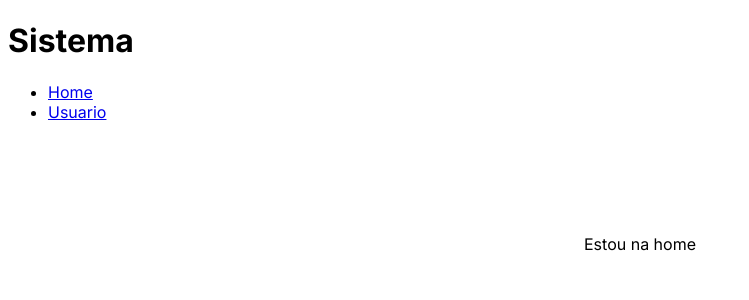
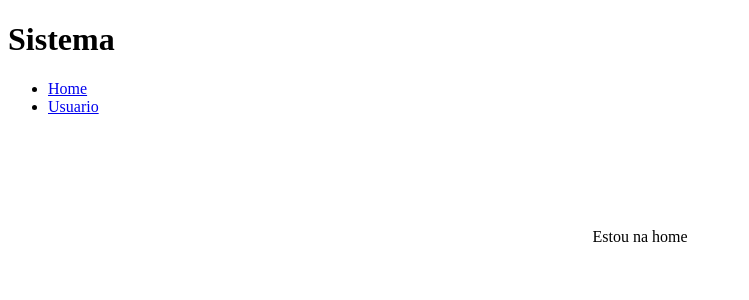
Before and after one commit to mauromaiodev/next-react-template, a Next.js app: page / in a window 1280 px wide. Shown: the top 300 px of the page, without its empty margins (0-749 px from the left). Built offline with nearby package versions, Linux system fonts and the light colour scheme.

Commit message:
update layout metadata e remoção de class não usada

```diff
--- a/src/app/layout.tsx
+++ b/src/app/layout.tsx
@@ -1,12 +1,9 @@
 import type { Metadata } from "next";
-import { Inter } from "next/font/google";
 import Link from "next/link";
 
-const inter = Inter({ subsets: ["latin"] });
-
 export const metadata: Metadata = {
-  title: "Create Next App",
-  description: "Generated by create next app"
+  title: "Next Template",
+  description: "Template para projetos Next 13"
 };
 
 export default function RootLayout({
@@ -16,7 +13,7 @@
 }) {
   return (
     <html lang="en">
-      <body className={inter.className}>
+      <body>
         <h1>Sistema</h1>
         <nav>
           <ul>
```
